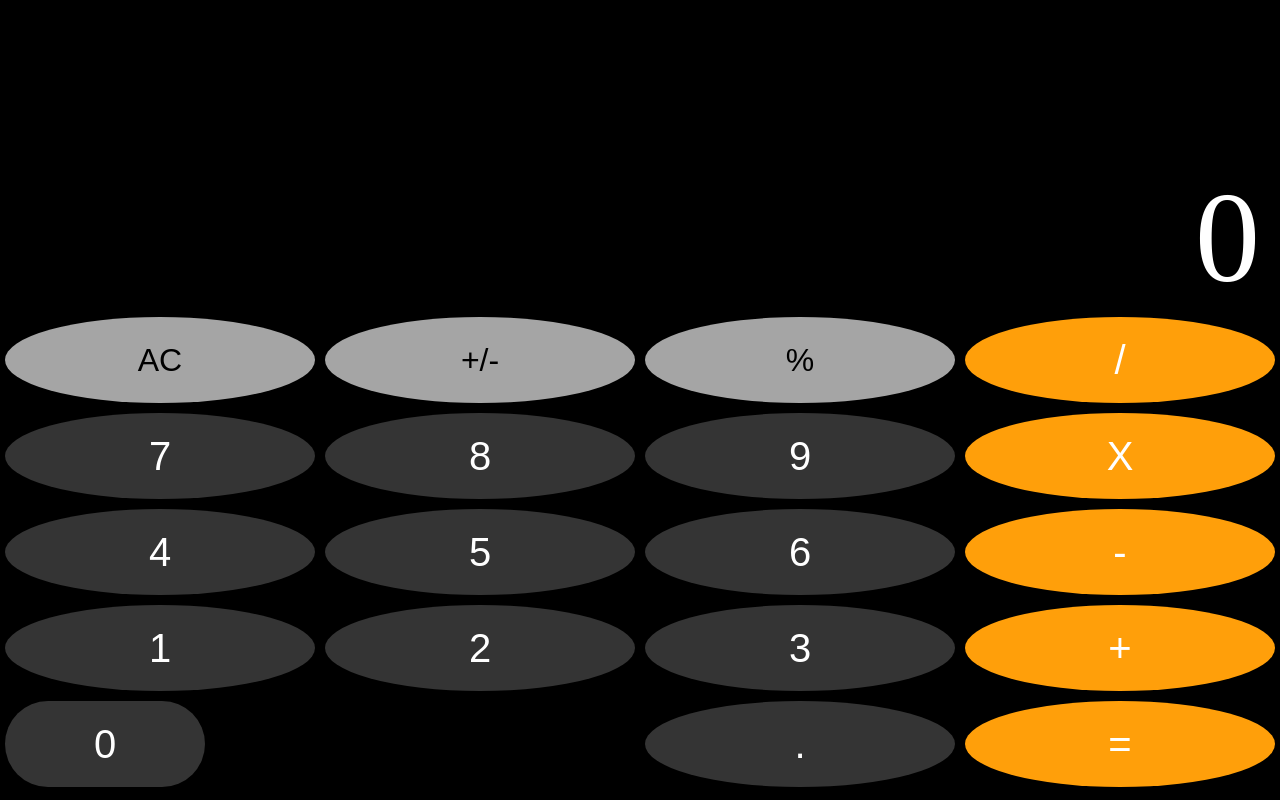
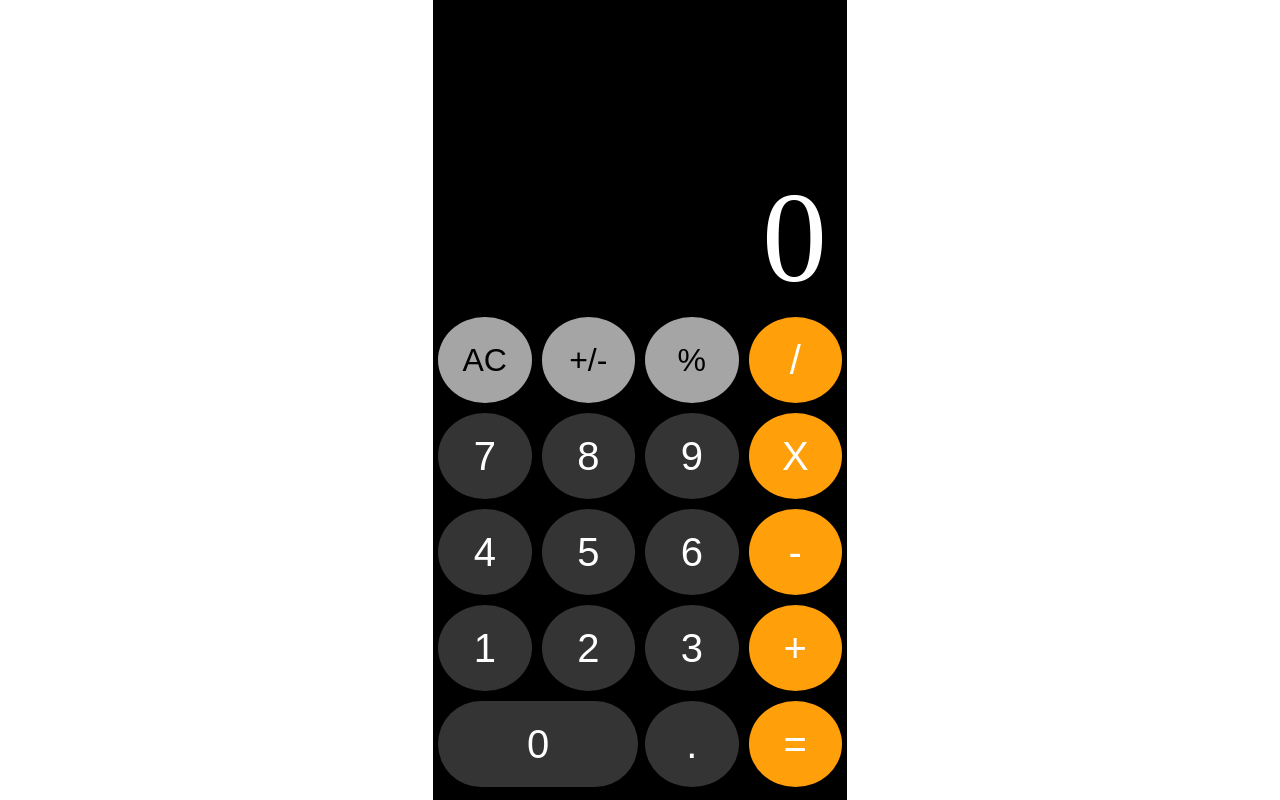
Before and after one commit to tiltozavr/calculator, a plain HTML site: page index.html in a window 1280 px wide. Drawn offline with Linux system fonts and the light colour scheme.

Commit message:
сделал границы главного контейнера равными границе экрана xr

```diff
--- a/style.css
+++ b/style.css
@@ -11,6 +11,10 @@ html body #fullheight {
 }
 
 .main__container {
+    margin-left: auto;
+    margin-right: auto;
+    width: 414px;
+    height: 896px;
     height: 100%;
     background-color: black;
 }
```
Also changed, not shown: 1 other file.
